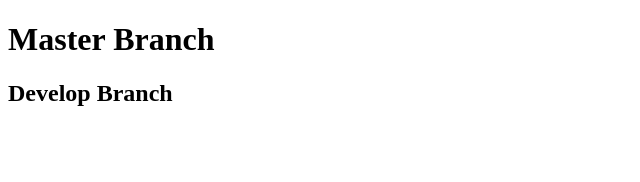
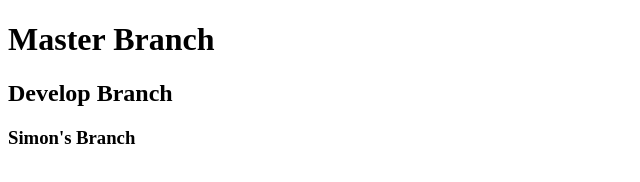
Before and after one commit to seanqiusd/teamGit, a plain HTML site: page index.html in a window 1280 px wide. Shown: the whole page, without its empty margins (0-640 px from the left). Drawn offline with Linux system fonts and the light colour scheme.

Commit message:
Simons branch

```diff
--- a/index.html
+++ b/index.html
@@ -9,6 +9,7 @@
 
     <h1>Master Branch</h1>
     <h2>Develop Branch</h2>
+    <h3>Simon's Branch</h3>
 
 </body>
 </html>
```
